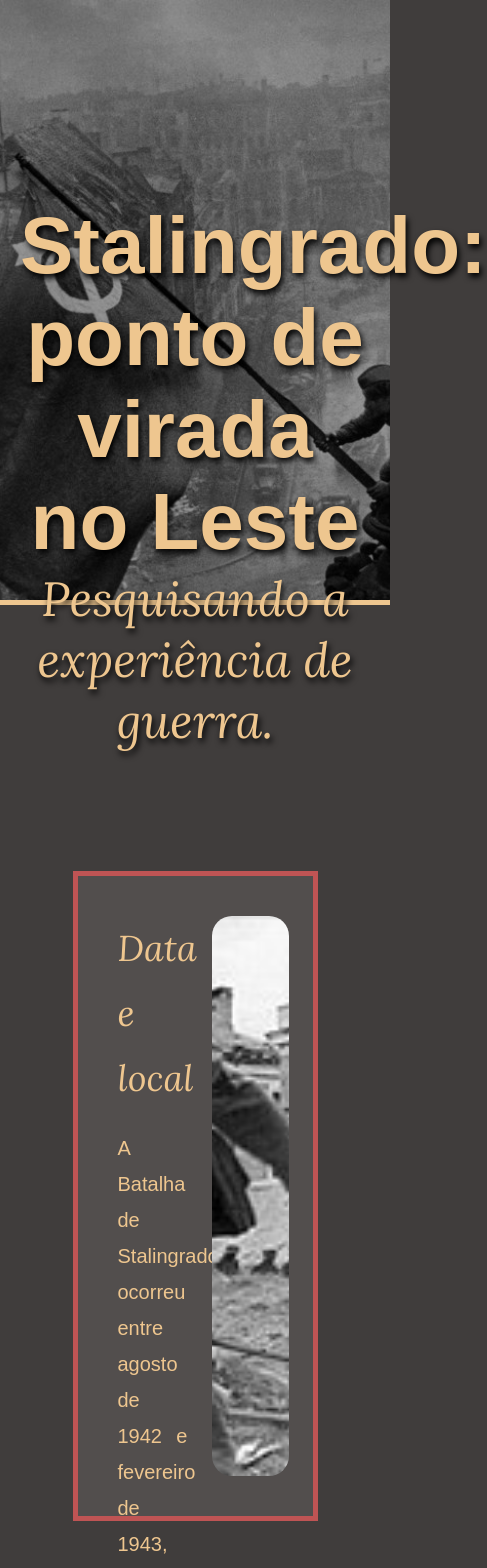
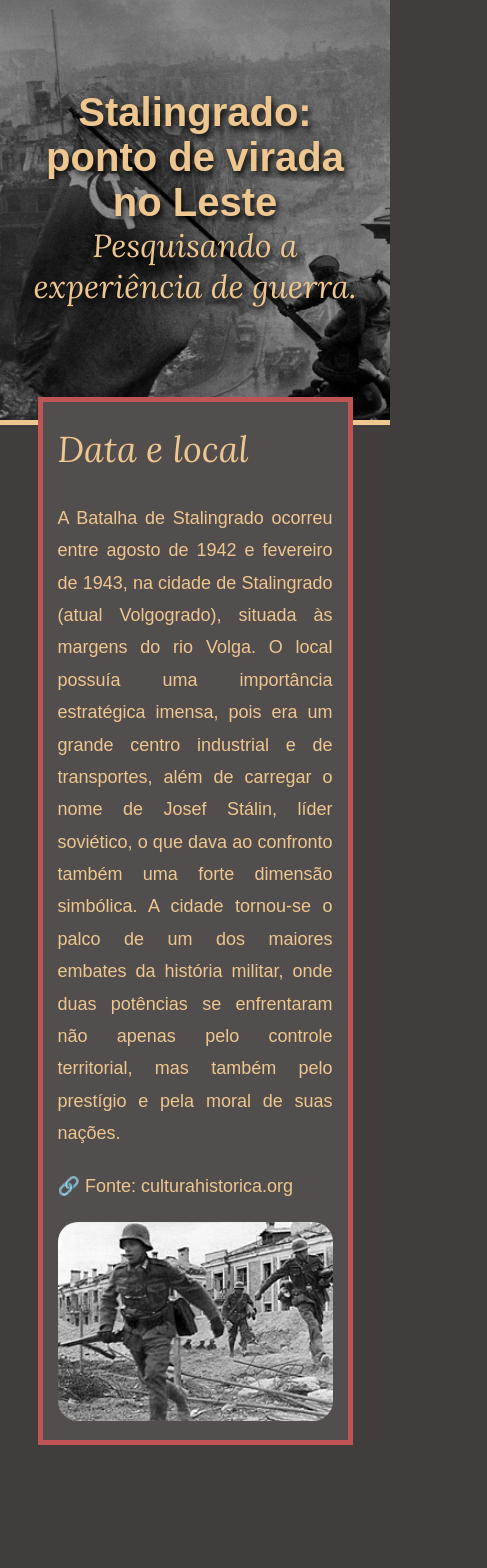
Before and after one commit to Gab-loren7/siteStalingrado_Humanas, a React (Create React App) app in the folder codigo/: page / in a window 390 px wide. Shown: the top 1568 px of the page, 487 px wide, since content can reach past the window. After the commit the page ends 1495 px from the top, so only its background shows below. Built offline with nearby package versions, Linux system fonts and the light colour scheme; a web font is replaced by a local one.

Commit message:
upload proporção

```diff
--- a/codigo/src/components/IconsNavbar.js
+++ b/codigo/src/components/IconsNavbar.js
@@ -1,7 +1,10 @@
 import React from 'react'
 import Styles from './Navbar/Navbar.module.css';
 
+import localData from '../img/Icons_localData.png'
+
 const IconsNavbar = () => {
+
     return (
         <div>
 
@@ -9,43 +12,20 @@ const IconsNavbar = () => {
 
                 {/* Inicio */}
                 <li className={Styles.item_menu}>
-                    <a href=' '>
+                    <a href='#InicioDirecao'>
                         <span className={Styles.icon}><i class="bi bi-house-fill" /></span>
                         <span className={Styles.txt_link}>Início</span>
                     </a>
                 </li>
 
-                {/* Promoções */}
+                {/* Data Local */}
                 <li className={Styles.item_menu}>
-                    <a href=' '>
-                        <span className={Styles.icon}><i class="bi bi-currency-dollar icons" /></span>
-                        <span className={Styles.txt_link}>Promoções</span>
+                    <a href='#DataLocal'>
+                        <span className={Styles.icon}><img src={[localData]} /></span>
+                        <span className={Styles.txt_link}>Data e Local</span>
                     </a>
                 </li>
 
-                {/* Perfil */}
-                <li className={Styles.item_menu}>
-                    <a href=' '>
-                        <span className={Styles.icon}><i class="bi bi-person-circle icons" /></span>
-                        <span className={Styles.txt_link}>Perfil ADM</span>
-                    </a>
-                </li>
-
-                {/* Compras */}
-                <li className={Styles.item_menu}>
-                    <a href=' '>
-                        <span className={Styles.icon}> <i class="bi bi-bag-fill" /></span>
-                        <span className={Styles.txt_link}>Compras</span>
-                    </a>
-                </li>
-
-                {/* Empresa */}
-                <li className={Styles.item_menu}>
-                    <a href=' '>
-                        <span className={Styles.icon}> <i class="bi bi-building-fill icons" /></span>
-                        <span className={Styles.txt_link}>Empresa</span>
-                    </a>
-                </li>
             </ul>
         </div>
 
--- a/codigo/src/components/Navbar/Navbar.module.css
+++ b/codigo/src/components/Navbar/Navbar.module.css
@@ -2,7 +2,7 @@
     display: block;
     width: 120px;
     height: 100vh;
-    padding: 100px 0px 50px 40px;
+    padding: 80px 0px 50px 40px;
     background-color: #8C3B42;
     color: #EEC68F;
 
@@ -16,7 +16,7 @@
     z-index: 10;
     transition: all ease .5s;
 }.container_Navbar:hover {
-    width: 350px;
+    width: 300px;
 }
 
 @media screen and (max-width: 840px) {
@@ -34,19 +34,30 @@
 
 ul li.item_menu a {
     text-decoration: none;
-    color: #f1f1f1;
+    color: #EEC68F;
     font-size: 40px;
 
-    width: 400px;
-    padding: 20px 4%;
+    width: 700px;
+    margin-left: -50px;
+    padding: 20px 50px;
+
     display: flex;
-    transition: all ease .5s;
+    transition: ease all .5s;
+}ul li.item_menu img {
+    margin-top: 10px;
+    width: 40px;
+    height: 40px;
 }
 
 ul li.item_menu a:hover {
-    color: #1f1f1f;
+    background-color: #5f282d;
 }
 
 ul li.item_menu a .txt_link {
+    margin: auto;
+    width: 600px;
     margin-left: 35px;
+    font-size: 25px;
+    font-family: "Lora", serif;
+    overflow: hidden;
 }
--- a/codigo/src/index.css
+++ b/codigo/src/index.css
@@ -13,7 +13,6 @@
     padding: 0;
     box-sizing: border-box;
     margin: 0;
-    transition: all ease .5s;
 }
 
 html{
--- a/codigo/src/pages/Home/Home.js
+++ b/codigo/src/pages/Home/Home.js
@@ -8,15 +8,15 @@ let Home = () => {
     return (
         <div>
             <Navbar />
-
-            <div className={Styles.Capa} />
+            <div className={Styles.Container}>
+                <div className={Styles.Capa} id='InicioDirecao' />
                 <div className={Styles.Main}>
                     <div className={Styles.Titulo}>
                         <h1>Stalingrado: ponto de virada no Leste</h1>
                         <p>Pesquisando a experiência de guerra. </p>
                     </div>
 
-                <div className={Styles.container_dataLocal}>
+                    <div className={Styles.container_dataLocal} id='DataLocal'>
                         <div className={Styles.Texto}>
                             <h2>Data e local</h2>
                             <p>A Batalha de Stalingrado ocorreu entre agosto de 1942 e fevereiro de 1943, na cidade de Stalingrado (atual Volgogrado), situada às margens do rio Volga. O local possuía uma importância estratégica imensa, pois era um grande centro industrial e de transportes, além de carregar o nome de Josef Stálin, líder soviético, o que dava ao confronto também uma forte dimensão simbólica. A cidade tornou-se o palco de um dos maiores embates da história militar, onde duas potências se enfrentaram não apenas pelo controle territorial, mas também pelo prestígio e pela moral de suas nações. </p>
@@ -27,6 +27,8 @@ let Home = () => {
 
                     </div>
                 </div>
+
+            </div>
         </div>
     );
 }
--- a/codigo/src/pages/Home/Home.module.css
+++ b/codigo/src/pages/Home/Home.module.css
@@ -3,30 +3,38 @@
     position: absolute;
     background-image: url('../../img/Stalingrado.jpg');
 
-    background-position: center;
+    background-position: bottom;
     background-size: cover;
     background-repeat: no-repeat;
-    width: 100%;
+    width: 95%;
     height: 600px;
-    margin-left: 85px;
-}.Capa::after {
+    margin-left: 80px;
+}
+
+.Capa::after {
     content: "";
     position: absolute;
     width: 100%;
-    height: 600px;
+    height: 100%;
     background-color: rgba(0, 0, 0, 0.4);
     border-bottom: 5px solid #EEC68F;
+
+}
+
+.Container {
+    width: 92%;
+    margin-left: 120px;
+
+    display: block;
+    align-content: center;
+    justify-content: center;
 }
 
 .Main {
+    margin: auto;
     z-index: 5;
     width: 100%;
     padding: 20px;
-
-    margin-left: 100px;
-    display: block;
-    align-content: center;
-    justify-content: center;
 
 }
 
@@ -36,11 +44,15 @@
     margin-bottom: 120px;
     text-shadow: #000 2px 4px 6px;
     color: #EEC68F;
-}.Titulo h1 {
+}
+
+.Titulo h1 {
     font-size: 80px;
     font-weight: 600;
 
-}.Titulo p {
+}
+
+.Titulo p {
     font-size: 48px;
     font-family: "Lora", serif;
     font-style: italic;
@@ -50,14 +62,18 @@
 .container_dataLocal {
     display: flex;
     margin: auto;
+
     width: 70%;
-    height: 650px;
+    height: 600px;
     padding: 40px;
-    gap: 3%;
+    margin-bottom: 30px;
+    gap: 1%;
 
     background-color: #524e4d;
     border: 5px solid #BF5454;
-} .container_dataLocal .Texto {
+}
+
+.container_dataLocal .Texto {
     font-family: "Hind Madurai", sans-serif;
     text-align: justify;
     line-height: 1.8;
@@ -65,9 +81,11 @@
 
     color: #EEC68F;
 
-    width: 45%;
+    width: 48%;
     height: 100%;
-} .container_dataLocal .Texto h2 {
+}
+
+.container_dataLocal .Texto h2 {
     font-family: "Lora", serif;
     font-weight: 300;
     font-style: italic;
@@ -75,10 +93,14 @@
     color: #EEC68F;
     font-size: 36px;
     margin-bottom: 20px;
-} .container_dataLocal .Texto p {
-    font-size: 20px;
+}
+
+.container_dataLocal .Texto p {
+    font-size: 18px;
     margin-top: 20px;
-} .container_dataLocal .Texto a {
+}
+
+.container_dataLocal .Texto a {
     text-decoration: none;
     color: #EEC68F;
 }
@@ -93,11 +115,48 @@
 
 /* Proporção */
 @media screen and (max-width: 840px) {
-    .Capa {
+    .Container {
+        width: 100%;
         margin-left: 0px;
     }
 
+    .Capa {
+        position: relative;
+        width: 100%;
+        margin-left: 0px;
+        height: 420px;
+    }.Capa::after {
+        position: absolute;
+        height: 420px;
+    }
+
     .Main {
+        margin-top: -450px;
         margin-left: 0px;
     }
+
+
+    .Titulo{
+        margin-top: 100px;
+        margin-bottom: 90px
+    } .Titulo h1 {
+        font-size: 2.5rem;
+    } .Titulo p {
+       font-size: 2rem;
+    }
+
+    .container_dataLocal {
+        display: block;
+        height: 100%;
+        width: 90%;
+        padding: 15px;
+    }.container_dataLocal .Texto {
+        display: block;
+        width: 100%;
+    }.container_dataLocal img {
+        width: 100%;
+        height: auto;
+        margin: auto;
+        margin-top: 20px;
+    }
 }
```
Also changed, not shown: codigo/src/img/Icons_localData.png (added), codigo/src/img/granuladoEfect.jpg (added). Lines whose indentation alone changed are shown as unchanged.
